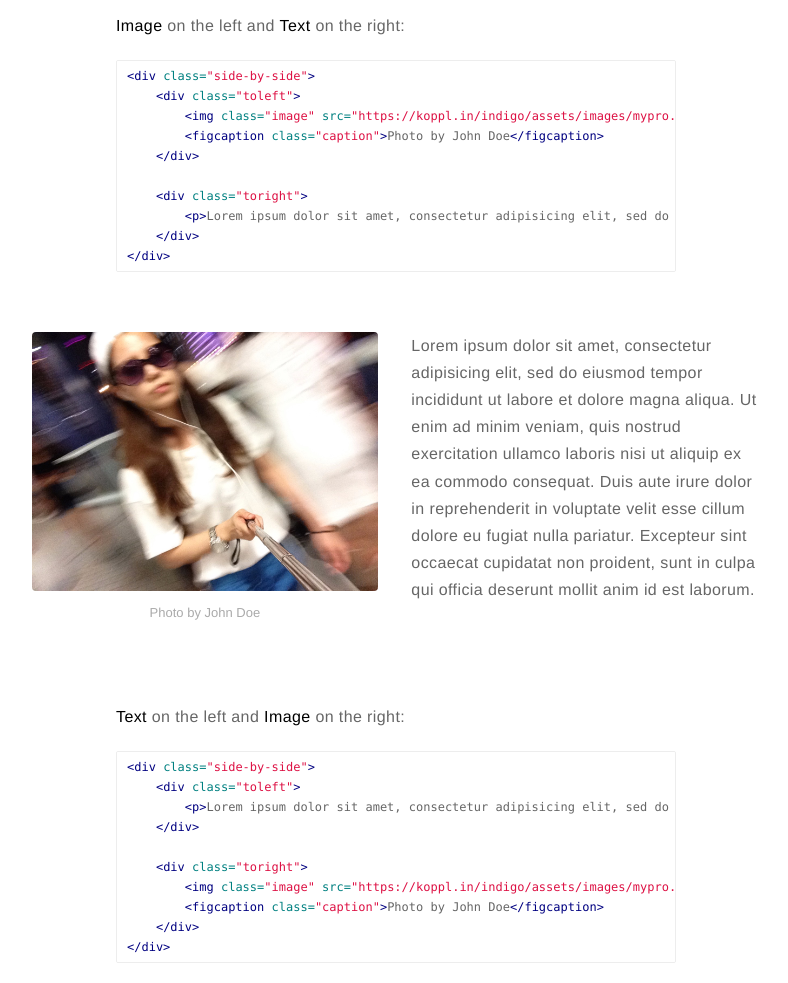
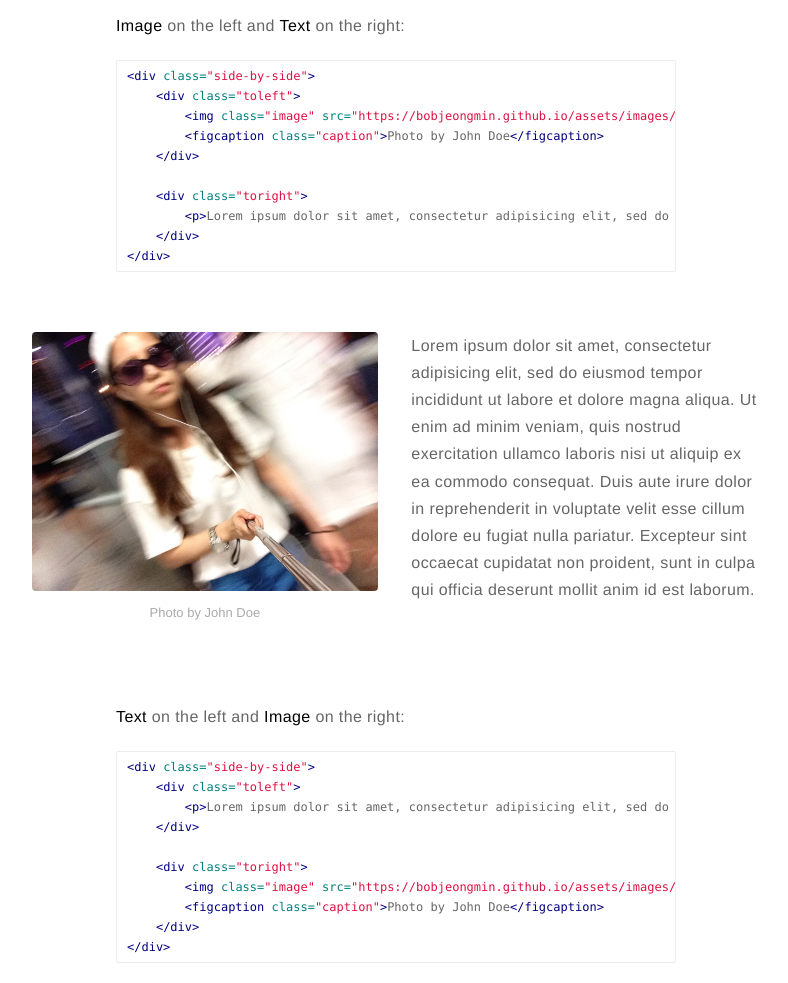
Before and after one commit to Bobjeongmin/Bobjeongmin.github.io, a Jekyll site: the page built from _posts/2015-02-24-markdown-extra-components.markdown, in a window 1280 px wide and 1400 px high, scrolled down 1068 px. Shown: the part 151-1134 px from the top of the window, without its empty margins (244-1032 px from the left). Built offline with Jekyll 4.4.1, drawn with Linux system fonts in a browser that asks for light colours; comment, search, counter and statistics services are not loaded; part of the change alters nothing that is shown.

Commit message:
chg config

```diff
--- a/_config.yml
+++ b/_config.yml
@@ -10,7 +10,7 @@ description: A blog about technology and stuff related
 external-image: false
 picture: assets/images/mypro.jpg
 
-url: https://koppl.in/indigo
+url: https://bobjeongmin.github.io
 # your url: http://USERNAME.github.io
 
 permalink: /:title/
```
